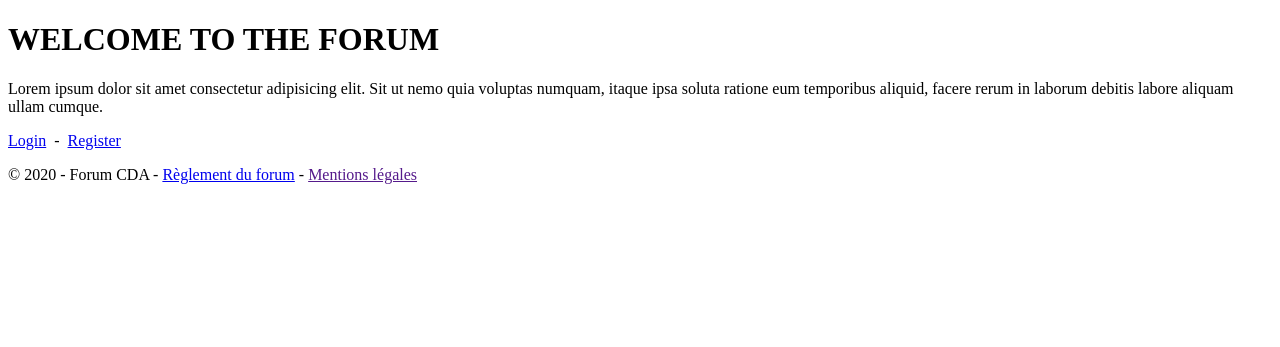
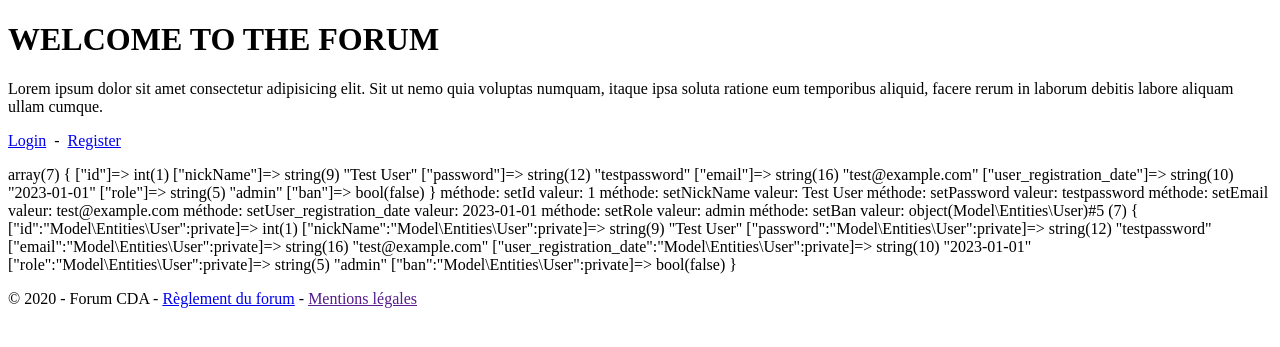
Before and after one commit to Kazae67/MVC_Forum, a PHP site: page / in a window 1280 px wide. Shown: the part 55-402 px from the top of the page. Run offline with PHP 8.4, Linux system fonts and the light colour scheme; some libraries are stand-ins or nearby versions.

Commit message:
sauvegarde

```diff
--- a/model/entities/User.php
+++ b/model/entities/User.php
@@ -19,18 +19,18 @@ final class User extends Entity
         $this->hydrate($data);
     }
 
-    // public function hydrate($data)
-    // {
-    //     var_dump($data);
-    //     foreach ($data as $key => $value) {
-    //         $method = 'set'.ucfirst($key);
-    //         if (method_exists($this, $method)) {
-    //             echo "méthode: $method valeur: $value\n";
-    //             $this->$method($value);
-    //         }
-    //     }
-    //     var_dump($this);
-    // }
+    public function hydrate($data)
+    {
+        var_dump($data);
+        foreach ($data as $key => $value) {
+            $method = 'set'.ucfirst($key);
+            if (method_exists($this, $method)) {
+                echo "méthode: $method valeur: $value\n";
+                $this->$method($value);
+            }
+        }
+        var_dump($this);
+    }
 
     /**
      * Get the value of id
--- a/view/forum/listUsers.php
+++ b/view/forum/listUsers.php
@@ -34,7 +34,6 @@
                 <td>{$user->getRole()}</td>
             </tr>";
         endforeach;
-
         ?>
     </tbody>
 </table>
--- a/view/home.php
+++ b/view/home.php
@@ -10,17 +10,17 @@
 
 
 <?php
-// require_once 'model/entities/User.php';
+require_once 'model/entities/User.php';
 
-// $data = [
-//     'id' => 1,
-//     'nickName' => 'Test User',
-//     'password' => 'testpassword',
-//     'email' => 'test@example.com',
-//     'user_registration_date' => '2023-01-01',
-//     'role' => 'admin',
-//     'ban' => false,
-// ];
+$data = [
+    'id' => 1,
+    'nickName' => 'Test User',
+    'password' => 'testpassword',
+    'email' => 'test@example.com',
+    'user_registration_date' => '2023-01-01',
+    'role' => 'admin',
+    'ban' => false,
+];
 
-// $user = new \Model\Entities\User($data);
+$user = new \Model\Entities\User($data);
 ?>
```
Also changed, not shown: controller/TopicController.php (+0 -31 lines), view/forum/listTopics.php (+0 -9 lines).
